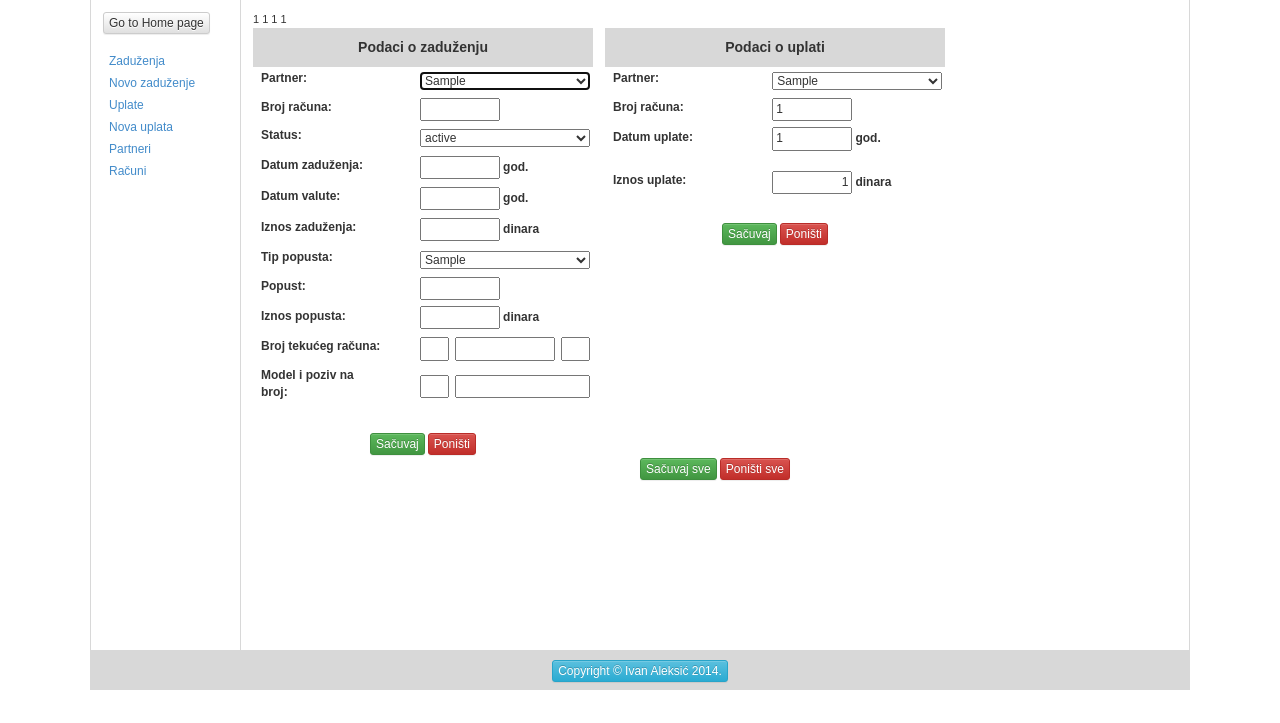
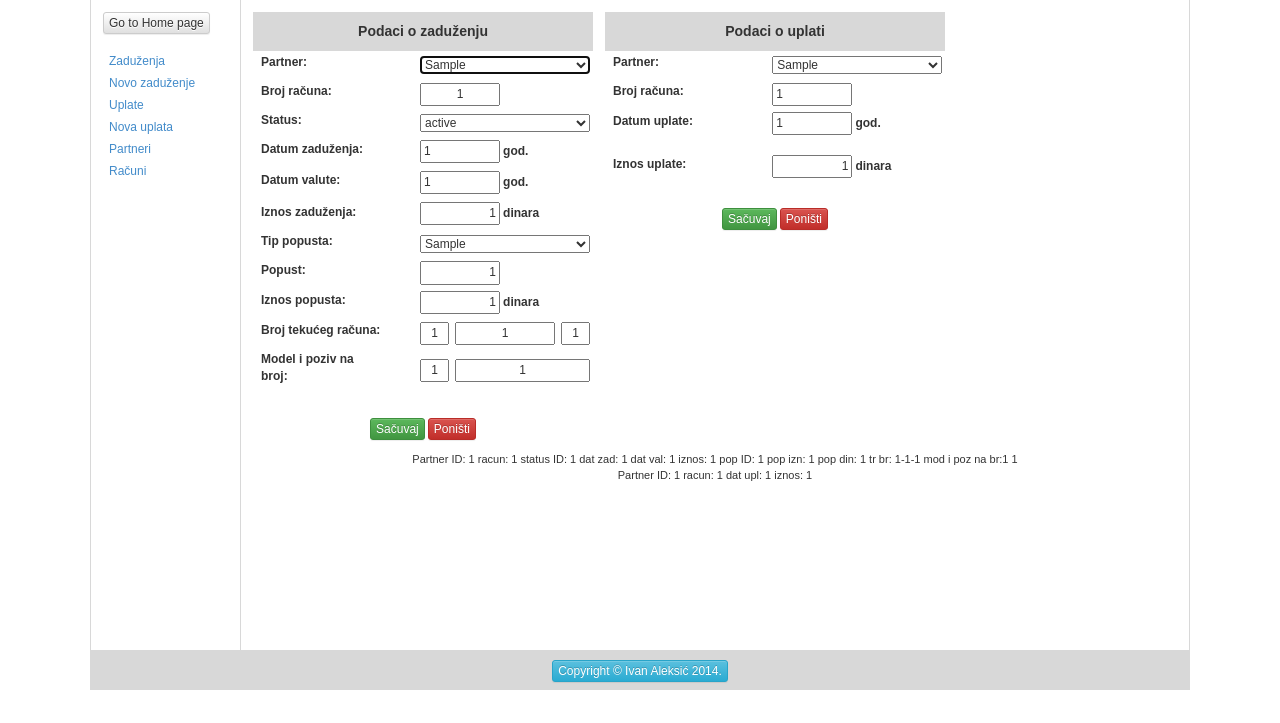
Before and after one commit to ivanaleksic/racuni, a PHP site: page /racuni/main.php?page=racuni in a window 1280 px wide. Shown: the part 52-775 px from the top of the page. Run offline with PHP 8.4, Linux system fonts and the light colour scheme; the visitor is signed in with stand-in values (Sample User, id 1); tables that the repository leaves empty or names only in its code hold one stand-in row (values such as "Sample post"); some libraries are stand-ins or nearby versions.

Commit message:
Popunjavanje polja u formularu "unos_zad" posle submit-a Manje izmene na main.php

```diff
--- a/includes/uplate.php
+++ b/includes/uplate.php
@@ -12,12 +12,12 @@ echo "<tr >
     </td>";
 if(mysql_num_rows($sql)) {
     while($row = mysql_fetch_assoc($sql)) {
-        $racun_no = $row['racun_no'];
+        $racun_upl = $row['racun_no'];
         $naziv = $row['naziv'];
         $dat_upl = $row['dat_upl'];
         $iznos_upl = $row['iznos_upl'];
         echo "<tr>
-        <td>".$racun_no."</td>
+        <td>".$racun_upl."</td>
         <td>".$naziv."</td>
         <td>".$dat_upl."</td>
         <td style='text-align:right;'>".$iznos_upl."</td>
--- a/includes/zaduzenja.php
+++ b/includes/zaduzenja.php
@@ -44,7 +44,7 @@ if(mysql_num_rows($sql)) {
         <td style='text-align:right;'>".$pop_izn."</td>
         <td style='text-align:right;'>".$pop_din."</td>
         <td>".$tr_no."</td>
-        <td>".$mod_no." ".$tr_no."</td>
+        <td>".$mod_no." ".$poz_no."</td>
         </tr>";
     }
 }
--- a/main.php
+++ b/main.php
@@ -10,6 +10,7 @@ if(is_timeout()){
 ?>
 
 <?php
+
 /****************************************
  *Different page through Same PHP script using URL Variables by GET method
  *@author: Swashata Ghosh
@@ -47,16 +48,13 @@ function layout($page_id)
 <head>
     <meta http-equiv="Content-Type" content="text/html; charset=UTF-8"/>
 
+    <script src="//code.jquery.com/jquery-1.10.2.js"></script>
+    <script src="//code.jquery.com/ui/1.10.4/jquery-ui.js"></script>
     <link rel="stylesheet" href="resources/bootstrap.min.css">
     <link rel="stylesheet" href="resources/bootstrap-theme.min.css">
-    <!-- Latest compiled and minified JavaScript -->
     <script src="//netdna.bootstrapcdn.com/bootstrap/3.1.1/js/bootstrap.min.js"></script>
-
+    <link rel="stylesheet" href="resources/racuni.css" type="text/css">
     <link rel="stylesheet" href="//code.jquery.com/ui/1.10.4/themes/smoothness/jquery-ui.css">
-    <script src="//code.jquery.com/jquery-1.10.2.js"></script>
-    <script src="//code.jquery.com/ui/1.10.4/jquery-ui.js"></script>
-
-    <link rel="stylesheet" href="resources/racuni.css" type="text/css">
 
     <script type="text/javascript">
         $(function() {
--- a/racuni.php
+++ b/racuni.php
@@ -1,26 +1,39 @@
-<!DOCTYPE html>
-<html lang="sr">
 <!--Zapamcene vrednosti formulara-->
 <?php
+/*unos_zad*/
+$partner_zad = $_SESSION['partner_zad'];
+$racun_zad = $_SESSION['racun_zad'];
+$status = $_SESSION['status'];
+$dat_zad = $_SESSION['dat_zad'];
+$dat_val = $_SESSION['dat_val'];
+$iznos_zad = $_SESSION['iznos_zad'];
+$pop_tip = $_SESSION['pop_tip'];
+$pop_izn = $_SESSION['pop_izn'];
+$pop_din = $_SESSION['pop_din'];
+$tr_no1 = $_SESSION['tr_no1'];
+$tr_no2 = $_SESSION['tr_no2'];
+$tr_no3 = $_SESSION['tr_no3'];
+$mod_no = $_SESSION['mod_no'];
+$poz_no = $_SESSION['poz_no'];
+/*unos_upl*/
 $partner_upl = $_SESSION['partner_upl'];
 $racun_upl = $_SESSION['racun_upl'];
 $dat_upl = $_SESSION['dat_upl'];
 $iznos_upl = $_SESSION['iznos_upl'];
-echo $partner_upl .' '. $racun_upl .' '. $dat_upl .' '. $iznos_upl;
 ?>
+<!DOCTYPE html>
+<html lang="sr">
+
 <head>
     <meta http-equiv="Content-Type" content="text/html; charset=UTF-8"/>
 
+    <script src="//code.jquery.com/jquery-1.10.2.js"></script>
+    <script src="//code.jquery.com/ui/1.10.4/jquery-ui.js"></script>
     <link rel="stylesheet" href="resources/bootstrap.min.css">
     <link rel="stylesheet" href="resources/bootstrap-theme.min.css">
-    <!-- Latest compiled and minified JavaScript -->
     <script src="//netdna.bootstrapcdn.com/bootstrap/3.1.1/js/bootstrap.min.js"></script>
-
+    <link rel="stylesheet" href="resources/racuni.css" type="text/css">
     <link rel="stylesheet" href="//code.jquery.com/ui/1.10.4/themes/smoothness/jquery-ui.css">
-    <script src="//code.jquery.com/jquery-1.10.2.js"></script>
-    <script src="//code.jquery.com/ui/1.10.4/jquery-ui.js"></script>
-
-    <link rel="stylesheet" href="resources/racuni.css" type="text/css">
 
     <script type="text/javascript">
 
@@ -65,6 +78,26 @@ echo $partner_upl .' '. $racun_upl .' '. $dat_upl .' '. $iznos_upl;
         }
 
         $(document).ready(function() {
+            /*
+            * Popunjavanje formulara unos_zad
+            */
+            $("#id_partner_zad").val(<?php echo $partner_zad; ?>);
+            $("#id_racun_zad").val("<?php echo $racun_zad; ?>");
+            $("#id_status").val(<?php echo $status; ?>);
+            $("#id_dat_zad").val("<?php echo $dat_zad; ?>");
+            $("#id_dat_val").val("<?php echo $dat_val; ?>");
+            $("#id_iznos_zad").val("<?php echo $iznos_zad; ?>");
+            $("#id_pop_tip").val(<?php echo $pop_tip; ?>);
+            $("#id_pop_izn").val("<?php echo $pop_izn; ?>");
+            $("#id_pop_din").val("<?php echo $pop_din; ?>");
+            $("#id_tr_no1").val("<?php echo $tr_no1; ?>");
+            $("#id_tr_no2").val("<?php echo $tr_no2; ?>");
+            $("#id_tr_no3").val("<?php echo $tr_no3; ?>");
+            $("#id_mod_no").val("<?php echo $mod_no; ?>");
+            $("#id_poz_no").val("<?php echo $poz_no; ?>");
+            /*
+            * Popunjavanje formulara unos_upl
+            */
             $("#id_partner_upl").val(<?php echo $partner_upl; ?>);
             $("#id_racun_upl").val("<?php echo $racun_upl; ?>");
             $("#id_dat_upl").val("<?php echo $dat_upl; ?>");
@@ -93,7 +126,7 @@ function moja_funkcija($parm)
 echo $jj;-->
 
 <body>
-    <div style="overflow:auto;height:430px;">
+    <div style="overflow:auto;height:440px;">
         <form name="unos_zad" action="includes/insert_zad.php" method="post">
             <table id="unos_zaduzenja" style="width:340px;float:left;margin-right:12px;" cellpadding="0" cellspacing="0">
                 <th colspan="4" style="margin:0;padding:2px;text-align:center">
@@ -125,7 +158,7 @@ echo $jj;-->
                         <label class="label_wide">Broj računa: </label>
                     </td>
                     <td colspan="3" style="width:40px;text-align: left">
-                        <input type="text" name="racun_zad" class="input" style="width:80px;margin-left:0px;">
+                        <input type="text" id="id_racun_zad" name="racun_zad" class="input" style="width:80px;margin-left:0px;text-align:center;">
                     </td>
                 </tr>
                 <tr>
@@ -138,7 +171,7 @@ echo $jj;-->
                         //query
                         $sql=mysql_query("SELECT id, status FROM statusi");
                         if(mysql_num_rows($sql)) {
-                            $select= '<select name="status" class="select_big" style="width:100%;display: inline-block;font-size:12px;margin-left:0px;">';
+                            $select= '<select id="id_status" name="status" class="select_big" style="width:100%;display: inline-block;font-size:12px;margin-left:0px;">';
                             while($rs=mysql_fetch_array($sql)) {
                                 $select.='<option value='.$rs['id'].'>'.$rs['status'].'</option>';
                             }
@@ -153,7 +186,7 @@ echo $jj;-->
                         <label class="label_wide">Datum zaduženja: </label>
                     </td>
                     <td colspan="3" style="width:40px;text-align: left">
-                    <input type="text" name="dat_zad" class="input_big datepicker" autocomplete="off" style="width:80px;margin-left:0px;">
+                    <input type="text" id="id_dat_zad" name="dat_zad" class="input_big datepicker" autocomplete="off" style="width:80px;margin-left:0px;">
                     <label class="label_s">god.</label>
                     </td>
                 </tr>
@@ -162,7 +195,7 @@ echo $jj;-->
                         <label class="label_wide">Datum valute: </label>
                     </td>
                     <td colspan="3" style="width:40px;text-align: left">
-                    <input type="text" name="dat_val" class="input_big datepicker" autocomplete="off" style="width:80px;margin-left:0px;">
+                    <input type="text"  id="id_dat_val" name="dat_val" class="input_big datepicker" autocomplete="off" style="width:80px;margin-left:0px;">
                     <label class="label_s">god.</label>
                     </td>
                 </tr>
@@ -171,7 +204,7 @@ echo $jj;-->
                         <label class="label_wide">Iznos zaduženja: </label>
                     </td>
                     <td colspan="3" style="width:40px;text-align: left">
-                    <input type="text" name="iznos_zad" id="iznos_zad_id" class="input"  onblur="round(this)" style="width:80px;margin-left:0px;text-align:right;">
+                    <input type="text" id="id_iznos_zad" name="iznos_zad" class="input"  onblur="round(this)" style="width:80px;margin-left:0px;text-align:right;">
                     <label class="label_s">dinara</label>
                     </td>
                 </tr>
@@ -185,7 +218,7 @@ echo $jj;-->
                         //query
                         $sql=mysql_query("SELECT id, pop_tip FROM popusti");
                         if(mysql_num_rows($sql)) {
-                            $select= '<select name="pop_tip" class="select_big" style="width:100%;display: inline-block;font-size:12px;margin-left:0px;">';
+                            $select= '<select id="id_pop_tip" name="pop_tip" class="select_big" style="width:100%;display: inline-block;font-size:12px;margin-left:0px;">';
                             while($rs=mysql_fetch_array($sql)) {
                                 $select.='<option value='.$rs['id'].'>'.$rs['pop_tip'].'</option>';
                             }
@@ -200,7 +233,7 @@ echo $jj;-->
                         <label class="label_wide">Popust: </label>
                     </td>
                     <td colspan="3" style="width:40px;">
-                    <input type="text" name="pop_izn" class="input" style="width:80px;margin-left:0px;text-align:right;">
+                    <input type="text" id="id_pop_izn" name="pop_izn" class="input" style="width:80px;margin-left:0px;text-align:right;">
                     </td>
                 </tr>
                 <tr>
@@ -208,7 +241,7 @@ echo $jj;-->
                         <label class="label_wide">Iznos popusta: </label>
                     </td>
                     <td colspan="3" style="width:40px;">
-                    <input type="text" name="pop_din" id="pop_din_id" onblur="round(this)" class="input" style="width:80px;margin-left:0px;text-align:right;">
+                    <input type="text" id="id_pop_din" name="pop_din"1 onblur="round(this)" class="input" style="width:80px;margin-left:0px;text-align:right;">
                     <label class="label_s">dinara</label>
 
                     </td>
@@ -218,13 +251,13 @@ echo $jj;-->
                         <label class="label_wide">Broj tekućeg računa: </label>
                     </td>
                     <td style="width:35px;text-align: left">
-                        <input type="text" name="tr_no_1" class="input" maxlength="3" onKeyup="autotab(this, document.unos_zaduzenja.poz_no)" size="2" style="width:100%;margin-left:0px;">
+                        <input type="text" id="id_tr_no1" name="tr_no1" class="input" maxlength="3" onKeyup="autotab(this, document.unos_zaduzenja.poz_no)" size="2" style="width:100%;margin-left:0px;text-align:center;">
                     </td>
                     <td style="width:106px;text-align: left">
-                        <input type="text" name="tr_no_2" class="input" onKeyup="autotab(this, document.unos_zaduzenja.poz_no)" size="2" style="width:100%;margin-left:0px;">
+                        <input type="text" id="id_tr_no2" name="tr_no2" class="input" onKeyup="autotab(this, document.unos_zad.poz_no)" size="2" style="width:100%;margin-left:0px;text-align:center;">
                     </td>
                     <td style="width:35px;text-align: right">
-                        <input type="text" name="tr_no_3" class="input"  maxlength="2" style="width:100%;margin-left:0px;">
+                        <input type="text" id="id_tr_no3" name="tr_no3" class="input"  maxlength="2" style="width:100%;margin-left:0px;text-align:center;">
                     </td>
                 </tr>
                 <tr>
@@ -232,10 +265,10 @@ echo $jj;-->
                         <label class="label_wide">Model i poziv na broj: </label>
                     </td>
                     <td style="width:35px;text-align: left">
-                        <input type="text" name="mod_no" class="input" maxlength="2" onKeyup="autotab(this, document.unos_zaduzenja.poz_no)" size="2" style="width:100%;margin-left:0px;">
+                        <input type="text" id="id_mod_no" name="mod_no" class="input" maxlength="2" onKeyup="autotab(this, document.unos_zaduzenja.poz_no)" size="2" style="width:100%;margin-left:0px;text-align:center;">
                     </td>
                     <td colspan="2" style="text-align: right">
-                        <input type="text" name="poz_no" class="input" style="width:100%;margin-left:0px;">
+                        <input type="text" id="id_poz_no" name="poz_no" class="input" style="width:100%;margin-left:0px;text-align:center;">
                     </td>
                 </tr>
                 <tr>
@@ -335,8 +368,18 @@ echo $jj;-->
         </form>
     </div>
     <div style="text-align: center">
+        <?php
+        echo 'Partner ID: ' . $partner_zad .' racun: '. $racun_zad .' status ID: '. $status .' dat zad: '. $dat_zad .' dat val: '.
+            $dat_val .' iznos: '. $iznos_zad .' pop ID: '. $pop_tip .' pop izn: '. $pop_izn .' pop din: '. $pop_din .' tr br: '.
+            $tr_no1 .'-'. $tr_no2 .'-'. $tr_no3 .' mod i poz na br:'. $mod_no .' '. $poz_no;
+        ?>
+        <br />
+        <?php
+        echo 'Partner ID: ' . $partner_upl .' racun: '. $racun_upl .' dat upl: '. $dat_upl .' iznos: '. $iznos_upl;
+        ?>
+    <!--
         <input type="button" class="btn btn-xs btn-success" value="Sačuvaj sve" onClick="submit_oba()"> <input type="button" class="btn btn-xs btn-danger" value="Poništi sve" onClick="clear_oba()">
-    <!--
+
         <input type=button onClick="parent.location='partneri.php'" value='parent button'>
         <input type=button onClick="location.href='partneri.php'" value='href button'>
         <input type="button" value="PopUp" onclick="popUp('partneri.php');" />
@@ -351,10 +394,26 @@ echo $jj;-->
     </div>
 </body>
 </html>
-<!--Na dno racuni.php-->
+
 <?php
-$_SESSION['partner_upl'] = "";
+// Brisanje session unos_zad form podataka
+$_SESSION['partner_zad'] = "1";
+$_SESSION['racun_zad'] = "";
+$_SESSION['status'] = "1";
+$_SESSION['dat_zad'] = "";
+$_SESSION['dat_val'] = "";
+$_SESSION['iznos_zad'] = "";
+$_SESSION['pop_tip'] = "1";
+$_SESSION['pop_izn'] = "";
+$_SESSION['pop_din'] = "";
+$_SESSION['tr_no1'] = "";
+$_SESSION['tr_no2'] = "";
+$_SESSION['tr_no3'] = "";
+$_SESSION['mod_no'] = "";
+$_SESSION['poz_no'] = "";
+// Brisanje session unos_upl form podataka
+$_SESSION['partner_upl'] = "1";
 $_SESSION['racun_upl'] = "";
 $_SESSION['dat_upl'] = "";
-$_SESSION['iznos_upl'] = "";
+$_SESSION['iznos_upl'] =  "";
 ?>
```
Also changed, not shown: includes/dropdown.php (deleted, +0 -12 lines), includes/insert_upl.php (+4 -4 lines), includes/insert_zad.php (+32 -10 lines), verify.php (+20 -4 lines).
